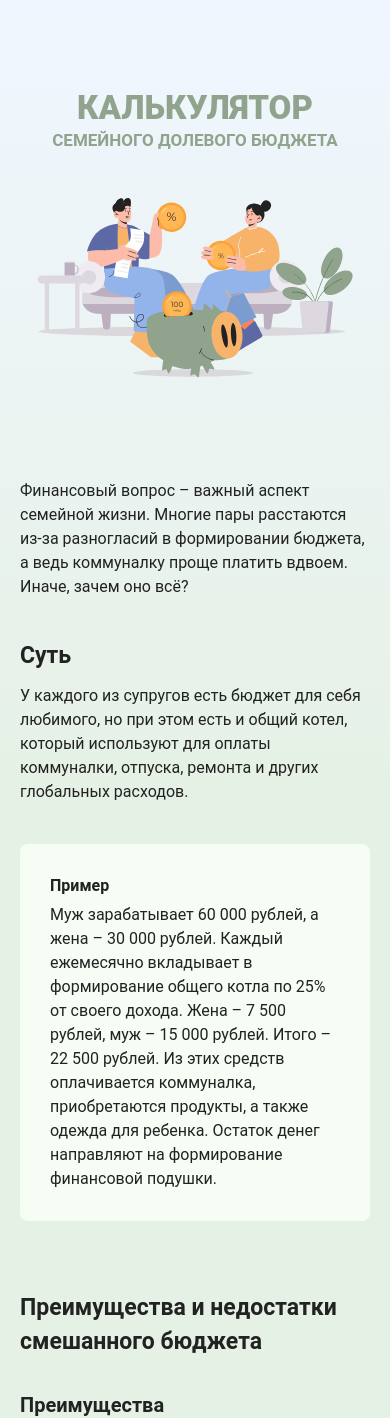
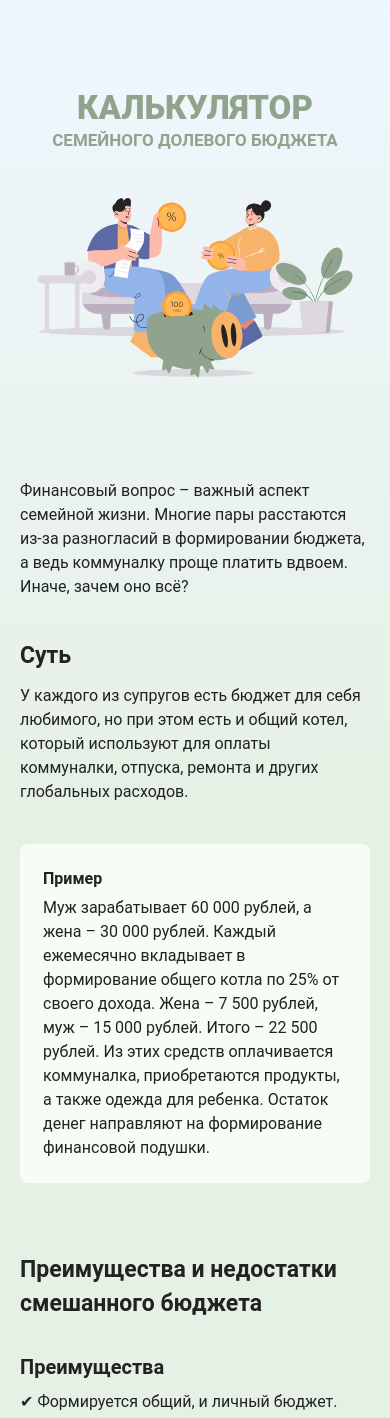
Before and after one commit to sereja-artemov/family-budget-calculator, a React (Create React App) app: page / in a window 390 px wide. Shown: the top 1418 px of the page. Built offline with nearby package versions, Linux system fonts and the light colour scheme; the HTML template or start-up script is replaced by a standard one.

Commit message:
fix: style

```diff
--- a/src/components/MainContent/MainContent.module.scss
+++ b/src/components/MainContent/MainContent.module.scss
@@ -96,7 +96,8 @@
     background-color: #F5FDF4;
 
     @media (max-width: 425px) {
-      padding: 30px 30px;
+      padding: 23px;
+      font-size: 14px;
     }
 
     h3 {
--- a/src/index.scss
+++ b/src/index.scss
@@ -10,6 +10,7 @@ body {
     font-size: 20px;
     line-height: 1.5;
     color: #222;
+    margin: 0;
 
     @media (max-width: 425px) {
         font-size: 16px;
```
